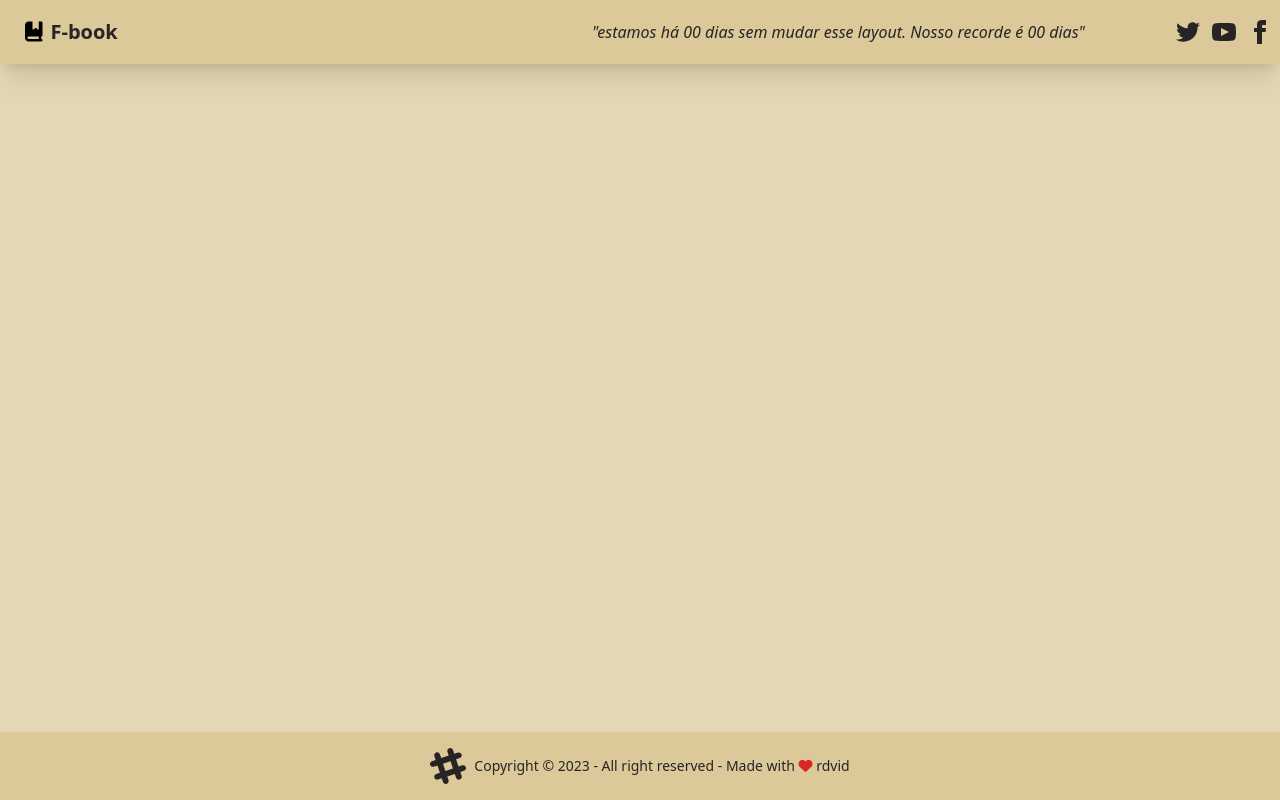
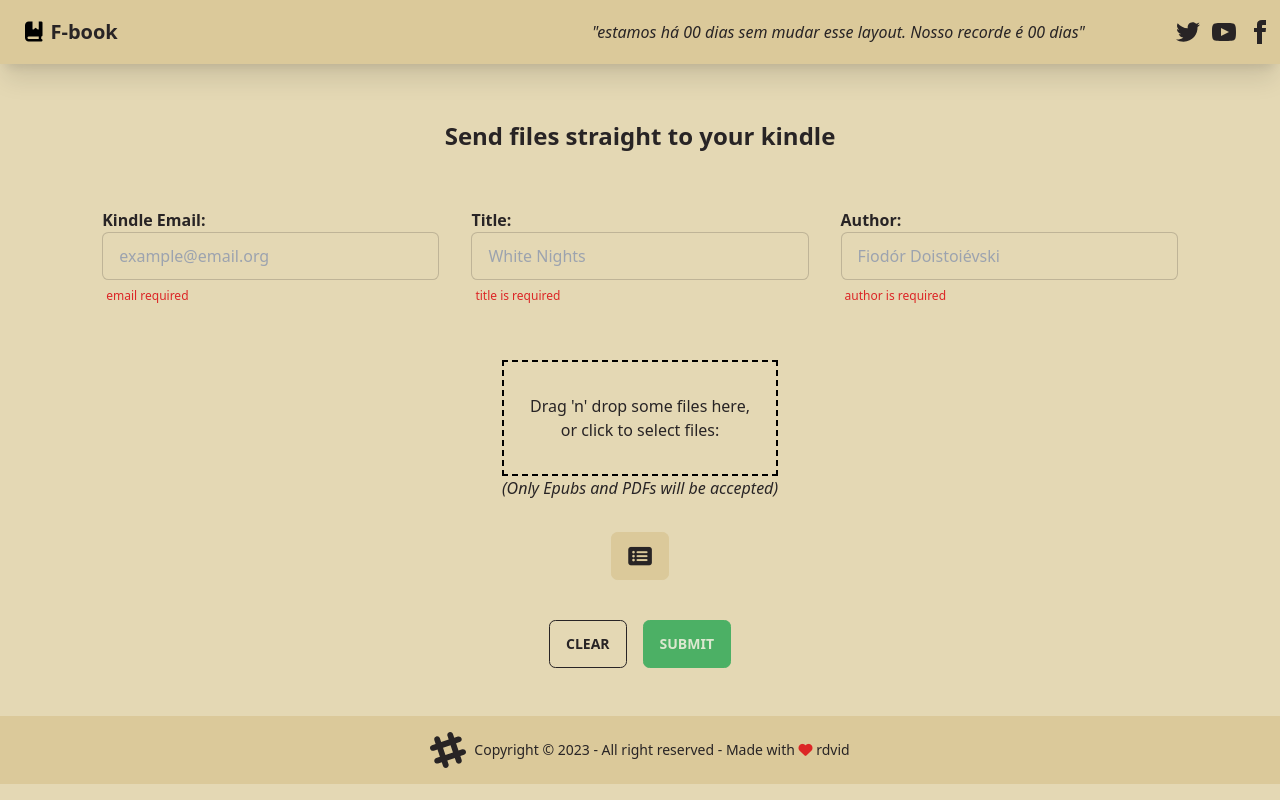
Before and after one commit to rdvid/react-book, a React (Vite) app: page / in a window 1280 px wide. Built offline with nearby package versions, Linux system fonts and the light colour scheme; the HTML template or start-up script is replaced by a standard one.

Commit message:
add vite.env and updating form validation class

```diff
--- a/src/@pages/Home.tsx
+++ b/src/@pages/Home.tsx
@@ -1,54 +1,143 @@
-import { FormEvent, useState } from "react";
-import Dragdrop from "../components/Dragdrop";
-import { BaseValidation } from "../utils/validations";
+import { useState } from "react";
+import { BaseValidator } from "../utils/validations";
+import { DropzoneOptions, useDropzone} from 'react-dropzone';
+import axios from "../utils/connection";
 
 function Home(){
 
-    const [email, setEmail] = useState('');
-    const [title, setTitle] = useState('');
-    const [author, setAuthor] = useState('');
-    const [error, setError]  = useState('');
+    const [form, setForm] = useState({
+        email: '',
+        title: '',
+        author: ''
+    });
 
-    const handleSubmit = (event: FormEvent<HTMLFormElement>) => {
-        event.preventDefault();
-        alert('test')
+    const [response, setResponse] = useState({
+        status: 0,
+        message: ''
+    });
+
+    const dropZoneOptions: DropzoneOptions = {
+        maxFiles: 5,
+        maxSize: 1000000,
+        // TODO: implement queue and multiple files behaviour with celery
+        multiple: false,
+        accept: {
+        'document/*': ['.epub', '.pdf'],
+        },
+        validator: BaseValidator.nameLengthValidator
+    }
+
+    const {acceptedFiles,
+        getRootProps,
+        getInputProps
+    } = useDropzone(dropZoneOptions);
+
+    const files = acceptedFiles.map(file => (
+        <tr key={file.name}>
+            <th>1</th>
+            <td>{file.name.split('.')[0]}</td>
+            <td>{form.title}</td>
+            <td>{form.author}</td>
+        </tr>
+    ));
+
+    const handleSubmit = async (e: React.FormEvent<HTMLFormElement>) => {
+        // TODO: develop submit and return
+        e.preventDefault();
+
+        const { status, data } = await axios.post(
+            `/send?title=${form.title}&author=${form.author}`,
+            {
+                data: {
+                    file: acceptedFiles[0]
+                }
+            },
+        )
+
+        setResponse({
+            status,
+            message: data.message
+        });
+
+    }
+
+    const handleChange = (e: React.ChangeEvent<HTMLInputElement>) => {
+        const newUpdate = e.target.name
+        const value = e.target.value
+
+        setForm({...form, [newUpdate]: newUpdate == 'email' ? value.trim() : value })
+    }
+
+    const clearForm = () => {
+        setForm({...form,
+            email: '',
+            title: '',
+            author: ''
+        })
     }
 
     return(
         <div className="flex flex-col w-full items-center space-y-8">
-            <h1 className="mt-12 text-2xl font-bold p-2 max-sm:text-center">Send files right for your kindle</h1>
+            {
+                response.message && response.status !== 201 && (
+                    <div className="alert alert-error">
+                        <svg xmlns="http://www.w3.org/2000/svg" className="stroke-current shrink-0 h-6 w-6" fill="none" viewBox="0 0 24 24"><path stroke-linecap="round" stroke-linejoin="round" stroke-width="2" d="M10 14l2-2m0 0l2-2m-2 2l-2-2m2 2l2 2m7-2a9 9 0 11-18 0 9 9 0 0118 0z" /></svg>
+                        <span>{response.message}</span>
+                    </div>)
+            }
+            {
+                response.message && response.status === 201 && (
+                    <div className="alert alert-success">
+                        <svg xmlns="http://www.w3.org/2000/svg" className="stroke-current shrink-0 h-6 w-6" fill="none" viewBox="0 0 24 24"><path stroke-linecap="round" stroke-linejoin="round" stroke-width="2" d="M9 12l2 2 4-4m6 2a9 9 0 11-18 0 9 9 0 0118 0z" /></svg>
+                        <span>{response.message}</span>
+                    </div>)
+            }
+            <h1 className="mt-12 text-2xl font-bold p-2 max-sm:text-center">Send files straight to your kindle</h1>
             <form id="book-form" onSubmit={handleSubmit}>
                 <div className="form-control flex flex-row justify-center items-start
                                 max-sm:flex-col max-sm:items-center max-sm:p-2">
 
                     <div className="input-container m-4 w-full">
                         <span className="font-bold">Kindle Email: </span>
-                        <input type="text"
+                        <input
+                            type="text"
                             placeholder="example@email.org"
+                            name="email"
+                            value={form.email}
                             className="input input-bordered w-full"
-                            onChange={(event) => setEmail(event?.target.value)}
+                            onChange={(e) => handleChange(e)}
                         />
                         {
 
-                            !BaseValidation.hasValue(email) && (
+                            !form.email && (
                                 <label className="label">
                                     <span className="label-text-alt text-red-600">email required</span>
                                 </label>
                             )
 
                         }
+                        {
+                            form.email && !BaseValidator.isEmail(form.email) && (
+                                <label className="label">
+                                    <span className="label-text-alt text-red-600">email invalid</span>
+                                </label>
+                            )
+                        }
                     </div>
 
-                    <div className="input-container m-4 w-full pb-8">
+                    <div className="input-container m-4 w-full">
                         <span className="font-bold">Title: </span>
-                        <input type="text"
+                        <input
+                            type="text"
                             placeholder="White Nights"
+                            name="title"
+                            value={form.title}
                             className="input input-bordered w-full"
-                            onChange={(event) => setTitle(event?.target.value)}
+                            onChange={(e) => handleChange(e)}
                         />
                         {
 
-                            !BaseValidation.hasValue(title) && (
+                            !form.title && (
                                 <label className="label">
                                     <span className="label-text-alt text-red-600">
                                         title is required
@@ -63,12 +152,14 @@ function Home(){
                         <span className="font-bold">Author: </span>
                         <input type="text"
                             placeholder="Fiodór Doistoiévski"
+                            name="author"
+                            value={form.author}
                             className="input input-bordered w-full"
-                            onChange={(event) => setAuthor(event?.target.value)}
+                            onChange={(e) => handleChange(e)}
                         />
                         {
 
-                            !BaseValidation.hasValue(author) && (<label className="label">
+                            !form.author && (<label className="label">
                                 <span className="label-text-alt text-red-600">
                                     author is required
                                 </span>
@@ -78,11 +169,67 @@ function Home(){
                     </div>
                 </div>
             </form>
-            <div>
-                <Dragdrop />
+
+            {/* <div className='flex w-full items-center mb-8 max-xl:flex-col'>
+                <div className="m-4 items-center">
+                    <button className="btn rounded-md"><i className="fa-solid fa-info fa-sm p-2"></i></button>
+                </div>
+            </div>   */}
+
+            <div {...getRootProps({ className: 'dropzone' })}>
+                <input {...getInputProps()} />
+                    {
+                        acceptedFiles.length < 1
+                        ? <p className='px-4 py-8 border-dashed	border-2 border-black hover:cursor-pointer text-center'>Drag 'n' drop some files here, <br /> or click to select files: </p>
+                        : <p className='px-4 py-8 border-dashed	border-2 border-black bg-green-400 hover:cursor-pointer text-center animate-pulse'>Ready to send files</p>
+                    }
+                <em>(Only Epubs and PDFs will be accepted)</em>
+            </div>
+            {/* <div className="divider divider-horizontal mx-16">OR</div>
+            <input type="file" className="file-input file-input-bordered file-input-sm w-full max-w-xs" /> */}
+            <div className="m-4 items-center">
+                <button className="btn" onClick={()=>{
+
+                    if (document) {
+                        (document.getElementById('file_table_model') as HTMLFormElement).showModal();
+                    }
+
+                }}><i className="fa-solid fa-rectangle-list fa-xl"></i></button>
+                <dialog id="file_table_model" className="modal modal-bottom sm:modal-middle">
+                    <div className="modal-box">
+
+                        <h3 className="font-bold text-lg">Files Sent: </h3>
+
+                        <div className="overflow-x-auto">
+                            <table className="table table-zebra">
+                                {/* head */}
+                                <thead>
+                                    <tr>
+                                        <th></th>
+                                        <th>Filename</th>
+                                        <th>Title</th>
+                                        <th>Author</th>
+                                    </tr>
+                                </thead>
+                                <tbody>
+                                    {
+
+                                    files.length > 0 ? files : <p>oh-oh no files sent yet</p>
+
+                                    }
+                                </tbody>
+                            </table>
+                        </div>
+                    </div>
+                    <form method="dialog" className="modal-backdrop">
+                        <button>close</button>
+                    </form>
+                </dialog>
             </div>
             <div>
-                <button type="submit" form="book-form" className="btn btn-outline btn-disabled">Button</button>
+                <button onClick={() => clearForm()} className="btn btn-outline m-2">Clear</button>
+
+                <button type="submit" form="book-form" className="btn btn-success m-2 animate-pulse">Submit</button>
             </div>
         </div>
     )
--- a/src/App.tsx
+++ b/src/App.tsx
@@ -4,6 +4,7 @@ import Navbar from './components/Navbar'
 import Footer from './components/Footer'
 import { Route, Routes } from 'react-router-dom'
 import Home from './@pages/Home'
+import Page404 from './@pages/Page404'
 
 function App() {
 
@@ -12,7 +13,11 @@ function App() {
       <Navbar />
       <Routes>
         <Route path='/login' element={<Login />} />
-        <Route path='/home' element={<Home />}/>
+        <Route path='/' element={<Home />}>
+          <Route path='/' element={<Home />}/>
+          <Route path='/home' element={<Home />}/>
+        </Route>
+        <Route path='*' element={<Page404 />}></Route>
       </Routes>
       <Footer />
     </>
--- a/src/components/Footer.tsx
+++ b/src/components/Footer.tsx
@@ -1,6 +1,6 @@
 function Footer(){
     return(
-        <footer className="footer justify-center p-4 mt-10 inset-x-0 bottom-0 bg-base-200 lg:absolute">
+        <footer className="footer justify-center p-4 mt-10 inset-x-0 bg-base-200 lg:absolute">
             <div className="items-center grid-flow-col">
                 <svg width="36" height="36" viewBox="0 0 24 24" xmlns="http://www.w3.org/2000/svg" fillRule="evenodd" clipRule="evenodd" className="fill-current"><path d="M22.672 15.226l-2.432.811.841 2.515c.33 1.019-.209 2.127-1.23 2.456-1.15.325-2.148-.321-2.463-1.226l-.84-2.518-5.013 1.677.84 2.517c.391 1.203-.434 2.542-1.831 2.542-.88 0-1.601-.564-1.86-1.314l-.842-2.516-2.431.809c-1.135.328-2.145-.317-2.463-1.229-.329-1.018.211-2.127 1.231-2.456l2.432-.809-1.621-4.823-2.432.808c-1.355.384-2.558-.59-2.558-1.839 0-.817.509-1.582 1.327-1.846l2.433-.809-.842-2.515c-.33-1.02.211-2.129 1.232-2.458 1.02-.329 2.13.209 2.461 1.229l.842 2.515 5.011-1.677-.839-2.517c-.403-1.238.484-2.553 1.843-2.553.819 0 1.585.509 1.85 1.326l.841 2.517 2.431-.81c1.02-.33 2.131.211 2.461 1.229.332 1.018-.21 2.126-1.23 2.456l-2.433.809 1.622 4.823 2.433-.809c1.242-.401 2.557.484 2.557 1.838 0 .819-.51 1.583-1.328 1.847m-8.992-6.428l-5.01 1.675 1.619 4.828 5.011-1.674-1.62-4.829z"></path></svg>
                 <p>Copyright © 2023 - All right reserved - Made with <i className="fa-solid fa-heart text-red-600"></i> rdvid</p>
--- a/tsconfig.json
+++ b/tsconfig.json
@@ -18,8 +18,10 @@
     "strict": true,
     "noUnusedLocals": true,
     "noUnusedParameters": true,
-    "noFallthroughCasesInSwitch": true
+    "noFallthroughCasesInSwitch": true,
+    "types": ["vite/client"]
   },
   "include": ["src"],
-  "references": [{ "path": "./tsconfig.node.json" }]
+  "references": [{ "path": "./tsconfig.node.json" }],
+
 }
```
Also changed, not shown: src/components/Dragdrop.tsx (deleted, +0 -86 lines), src/utils/validations.ts (+14 -6 lines).
